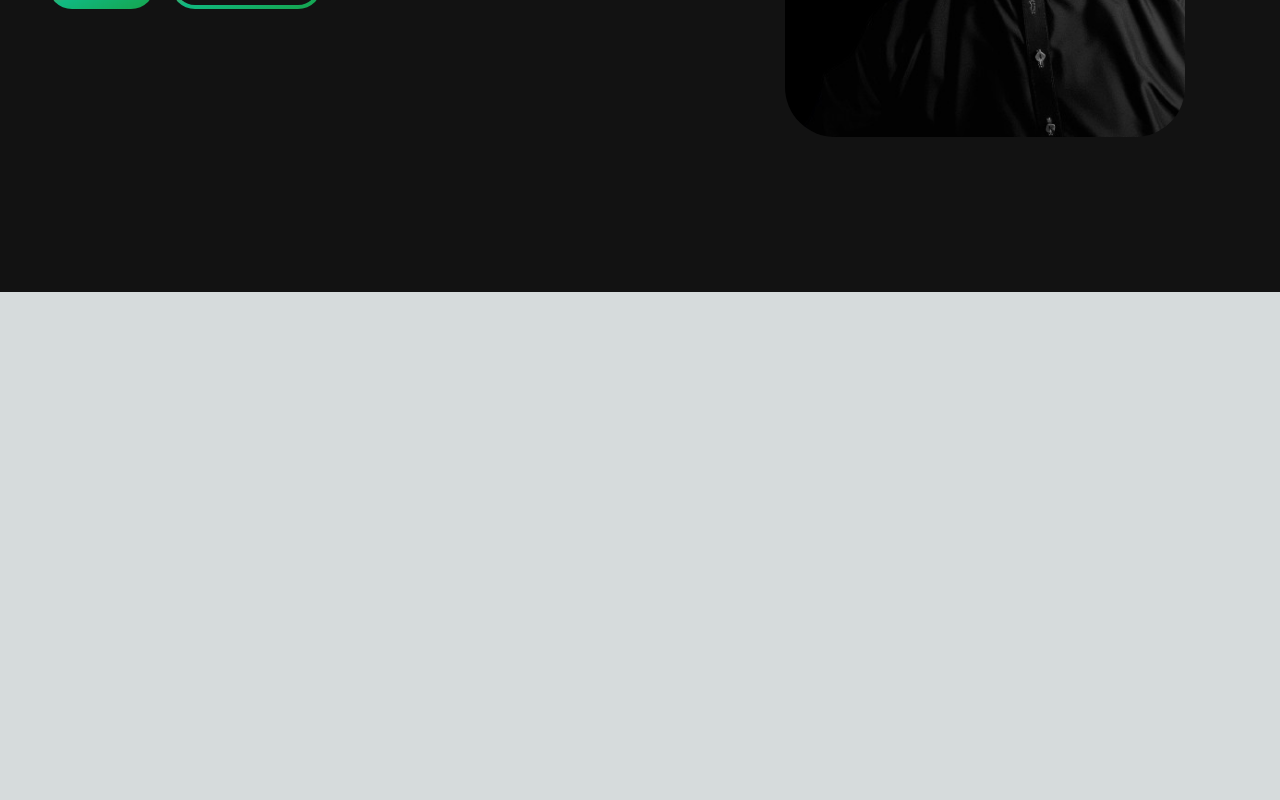
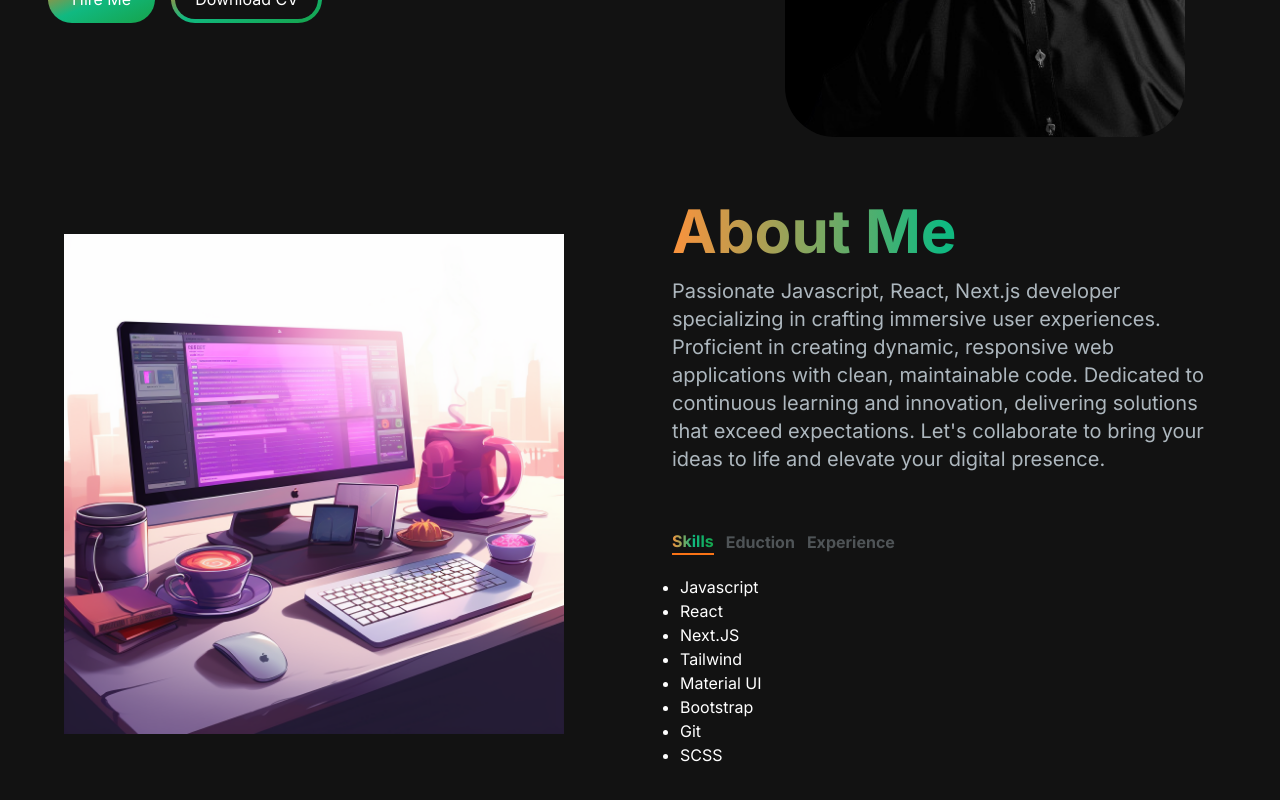
Before and after one commit to Ijazahmad45/My-Portfolio-web, a Next.js app: page / in a window 1280 px wide. Shown: the part 508-1308 px from the top of the page. Before the commit the page ends 800 px from the top, so only its background shows below. Built offline with nearby package versions, Linux system fonts and the light colour scheme.

Commit message:
PW-4 About Section Completed

```diff
--- /dev/null
+++ b/src/app/components/AboutSection.jsx
@@ -0,0 +1,110 @@
+"use client";
+import React, { useTransition, useState } from "react";
+import Image from "next/image";
+import TabBtn from "./TabBtn";
+
+const Tab_Data = [
+  {
+    id: "skills",
+    title: "Skills",
+    content: (
+      <ul className="list-disc pl-2">
+        <li>Javascript</li>
+        <li>React</li>
+        <li>Next.JS</li>
+        <li>Tailwind</li>
+        <li>Material UI</li>
+        <li>Bootstrap</li>
+        <li>Git</li>
+        <li>SCSS</li>
+      </ul>
+    ),
+  },
+  {
+    id: "education",
+    title: "Education",
+    content: (
+      <ul className="list-disc pl-2">
+        <li>
+          BS Computer Science from
+          <br />Kohat University of Science and Technology
+          (2019-2023).
+        </li>
+      </ul>
+    ),
+  },
+  {
+    id: "experience",
+    title: "Experience",
+    content: (
+      <ul className=" pl-2">
+        <p>
+          Seasoned frontend React Next.js developer with nearly 5 months of
+          remote experience, contributing to 4-5 projects. Proficient in
+          crafting captivating user interfaces and ensuring seamless
+          functionality. Dedicated to delivering high-quality solutions that
+          exceed client expectations and drive success.
+        </p>
+      </ul>
+    ),
+  },
+];
+const AboutSection = () => {
+  const [tab, setTab] = useState("skills");
+  const [isPending, startTransition] = useTransition();
+
+  const handleTabChange = (id) => {
+    startTransition(() => {
+      setTab(id);
+    });
+  };
+  return (
+    <section className="text-white">
+      <div className="md:grid md:grid-cols-2 gap-8 items-center py-8 px-4 xl:gap-16 sm:py-16 xl:py-16">
+        <Image
+          src="/svg/about.png"
+          alt="about image"
+          className="  "
+          width={500}
+          height={500}
+        />
+        <div className="mt-4 md:mt-0 text-left flex flex-col h-full">
+          <h2 className=" mb-4 text-4xl sm:text-5xl lg:text-6xl font-bold text-transparent bg-clip-text bg-gradient-to-r from-orange-400 via-emerald-500 to-green-600">
+            About Me
+          </h2>
+          <p className="text-[#ADB7BE]  text-base sm:text-lg mb-6 lg:text-xl ">
+            Passionate Javascript, React, Next.js developer specializing in
+            crafting immersive user experiences. Proficient in creating dynamic,
+            responsive web applications with clean, maintainable code. Dedicated
+            to continuous learning and innovation, delivering solutions that
+            exceed expectations. Let&apos;s collaborate to bring your ideas to
+            life and elevate your digital presence.
+          </p>
+          <div className="flex flex-row justify-start mt-8">
+            <TabBtn
+              selectTab={() => handleTabChange("skills")}
+              active={tab === "skills"}
+            >
+              Skills
+            </TabBtn>
+            <TabBtn
+              selectTab={() => handleTabChange("education")}
+              active={tab === "education"}
+            >
+              Eduction
+            </TabBtn>
+            <TabBtn
+              selectTab={() => handleTabChange("experience")}
+              active={tab === "experience"}
+            >
+              Experience
+            </TabBtn>
+          </div>
+          <div className="mt-5">{Tab_Data.find((data) => data.id === tab).content}</div>
+        </div>
+      </div>
+    </section>
+  );
+};
+
+export default AboutSection;
--- a/src/app/components/HeroSection.jsx
+++ b/src/app/components/HeroSection.jsx
@@ -30,8 +30,9 @@ const HeroSection = () => {
             />
           </h1>
           <p className="text-[#ADB7BE]  text-base sm:text-lg mb-6 lg:text-xl ">
-            Lorem ipsum dolor sit amet consectetur adipisicing elit.Lorem ipsum
-            dolor sit
+            Dynamic React Next.js portfolio featuring projects with
+            polished design, seamless navigation, and captivating interactivity,
+            showcasing top-tier frontend development skills.
           </p>
           <div>
             <button className="px-6 py-3 w-full sm:w-fit rounded-full bg-gradient-to-br from-orange-500 via-emerald-500 to-green-600 mr-4 bg-white hover:bg-gradient-to-br hover:from-green-500 hover:via-emerald-500 hover:to-orange-500 text-white">
@@ -51,6 +52,7 @@ const HeroSection = () => {
               src="/svg/myselfnew.png"
               alt="hero image"
               className=" rounded-[50px] "
+              priority={false} // {false} | {true}
               width={400}
               height={400}
             />
--- a/src/app/components/NavBar.jsx
+++ b/src/app/components/NavBar.jsx
@@ -33,7 +33,7 @@ const NavBar = () => {
           <Image
             src="/svg/ijazlogo.png"
             alt="hero image"
-            className=" rounded-[20px] "
+            className="rounded-[20px]"
             width={60}
             height={60}
           />
--- /dev/null
+++ b/src/app/components/TabBtn.jsx
@@ -0,0 +1,19 @@
+import React from "react";
+
+const TabBtn = ({ active, selectTab, children }) => {
+  const buttonClasses = active
+    ? "text-transparent bg-clip-text  bg-gradient-to-r from-orange-400 via-emerald-500 to-green-600 border-b-2 border-orange-500 border-b-2 border-orange-500"
+    : "text-[#4f5457]";
+  return (
+    <button onClick={selectTab}>
+      <p
+        className={`cursor-pointer mr-3 font-bold hover:text-transparent hover:bg-clip-text  hover:bg-gradient-to-r hover:from-orange-400 hover:via-emerald-500 hover:to-green-600 ${buttonClasses}`}
+      >
+        {" "}
+        {children}
+      </p>
+    </button>
+  );
+};
+
+export default TabBtn;
--- a/src/app/page.js
+++ b/src/app/page.js
@@ -1,12 +1,16 @@
+import AboutSection from "./components/AboutSection";
 import HeroSection from "./components/HeroSection";
 import NavBar from "./components/NavBar";
+
 
 export default function Home() {
   return (
     <main className="flex min-h-screen flex-col bg-[#121212] ">
     <NavBar/>
-    <div class="container mt-24 mx-auto px-12 py-4">
+    <div className="container mt-24 mx-auto px-12 py-4">
     <HeroSection/>
+    <AboutSection/>
+
     </div>
 
     </main>
```
Also changed, not shown: public/svg/DALL·E-a-boy.png (deleted), public/svg/about.png (added).
